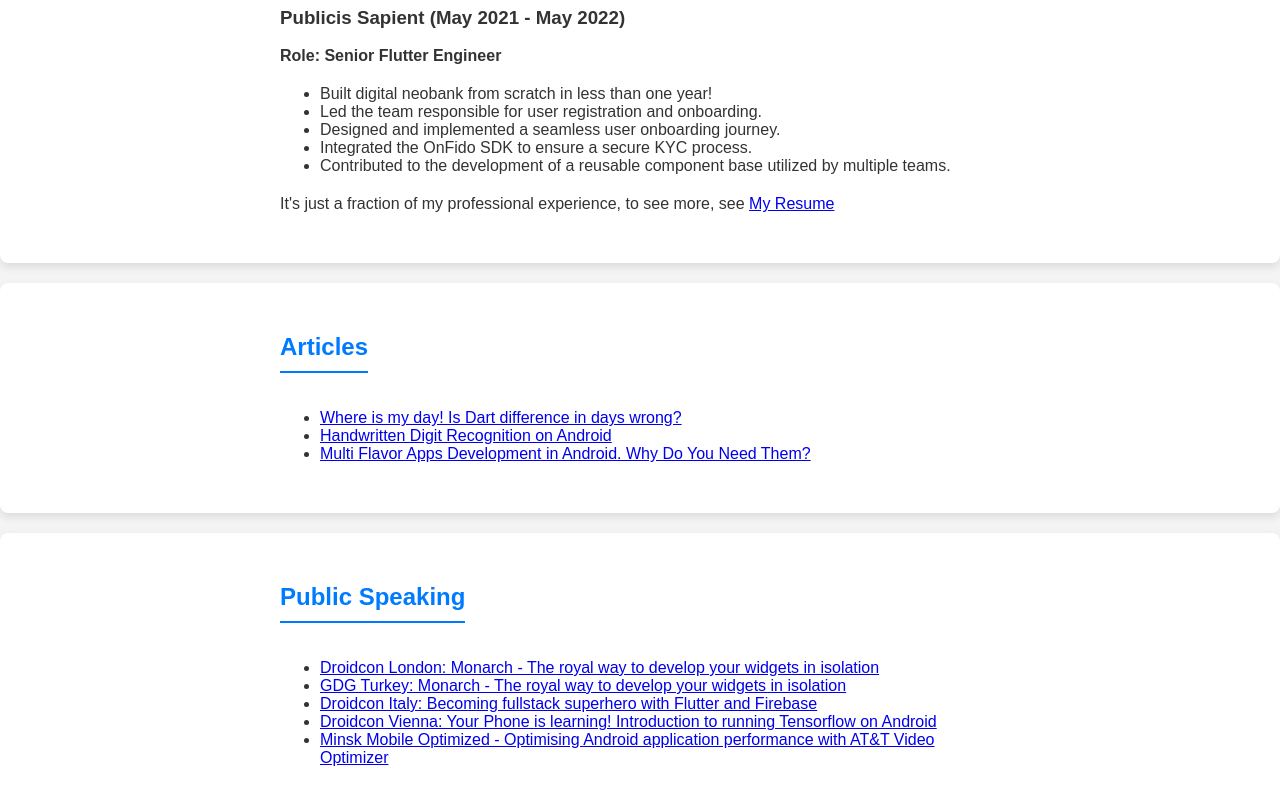
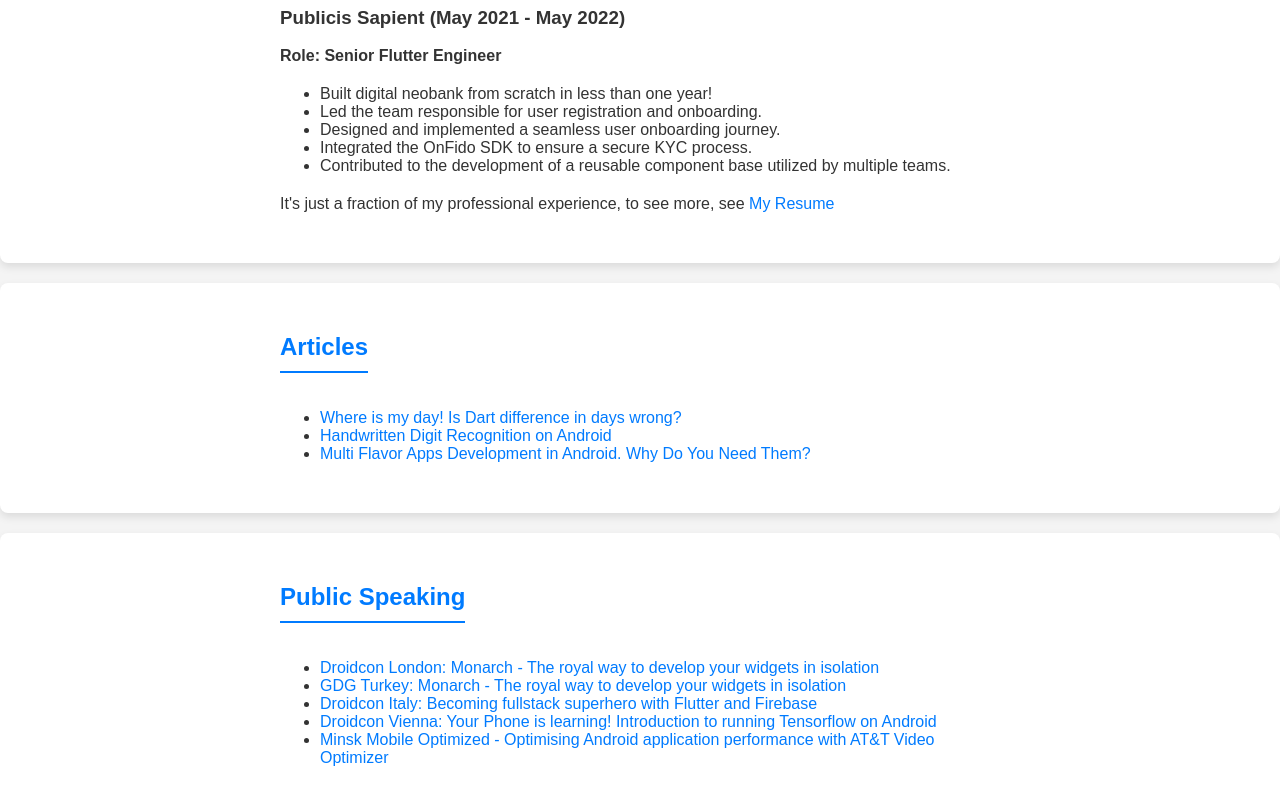
Before and after one commit to bkraszewski/landing, a plain HTML site: page public/index.html in a window 1280 px wide. Shown: the part 2290-3080 px from the top of the page. Drawn offline with Linux system fonts and the light colour scheme.

Commit message:
link fix

```diff
--- a/public/styles.css
+++ b/public/styles.css
@@ -202,3 +202,13 @@ footer p {
         margin: 10px 0;
     }
 }
+
+a {
+    text-decoration: none;
+    color: #007BFF; /* Blue color */
+}
+
+a:hover {
+    text-decoration: none;
+    color: #0056b3; /* Darker blue on hover */
+}
```
